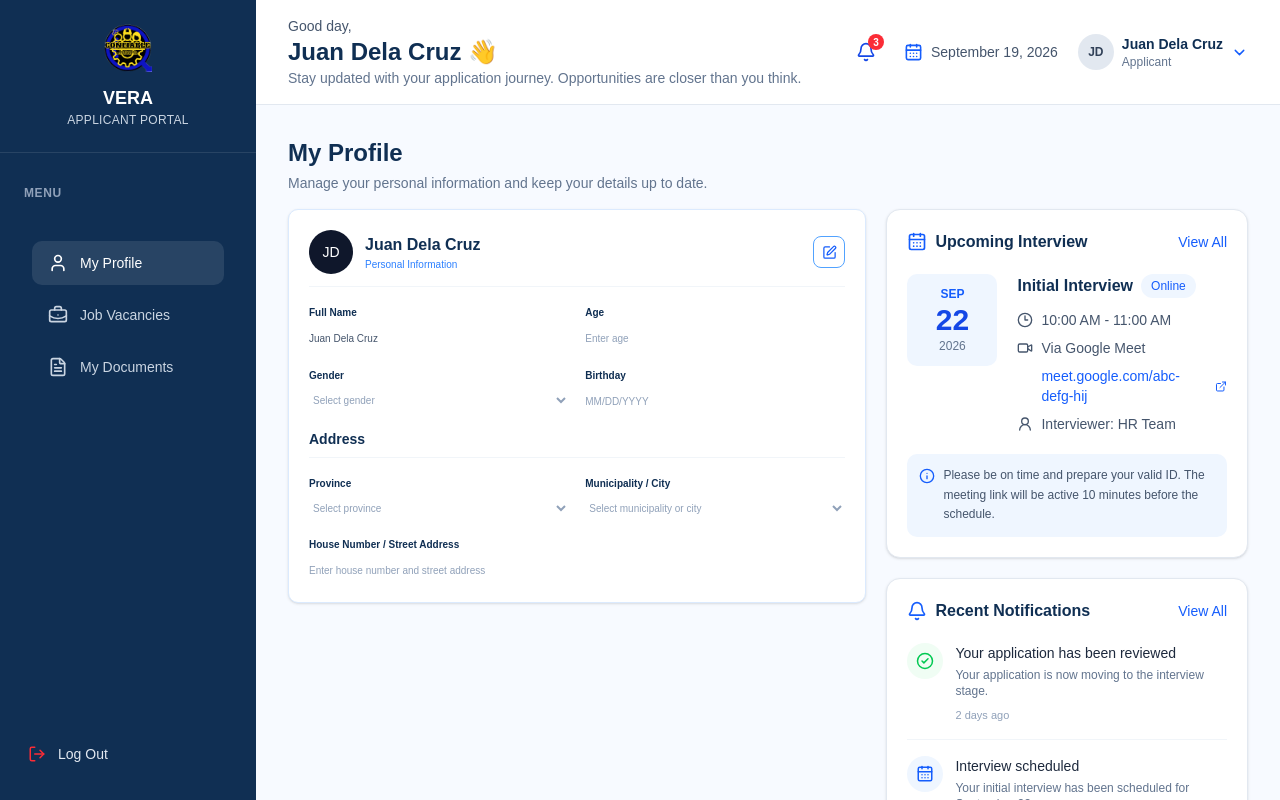
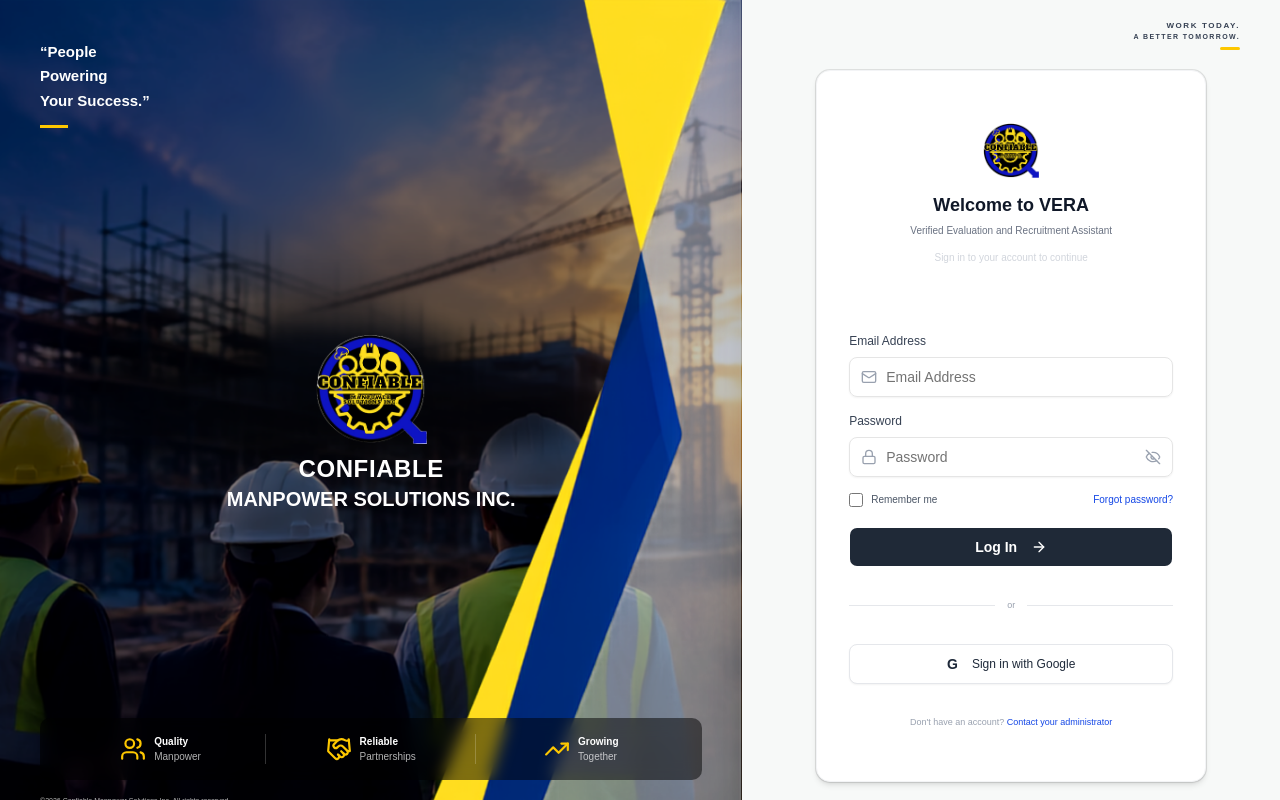
Before and after one commit to Aenyxxx/VERA, a React app in the folder apps/web/: page /login in a window 1280 px wide. Shown: the top 800 px of the page. Built offline with nearby package versions, Linux system fonts and the light colour scheme; the HTML template or start-up script is replaced by a standard one.

Commit message:
Added Log in security and autheticated a successful login operation

```diff
--- a/apps/web/package.json
+++ b/apps/web/package.json
@@ -17,6 +17,7 @@
     "lucide-react": "^1.47.0",
     "react": "^19.2.8",
     "react-dom": "^19.2.8",
+    "react-router-dom": "^7.18.4",
     "shadcn": "^4.21.0",
     "tailwindcss": "^4.3.3",
     "tw-animate-css": "^1.4.0"
--- a/apps/web/src/App.jsx
+++ b/apps/web/src/App.jsx
@@ -1,38 +1,55 @@
-import { useState } from "react";
+import { BrowserRouter, Routes, Route } from "react-router-dom";
 
+import LoginPage from "./pages/login/LoginPage";
 import ApplicantDashboard from "./pages/Applicant/ApplicantDashboard";
 import JobVacancies from "./pages/Applicant/JobVacancies";
 import MyDocuments from "./pages/Applicant/MyDocuments";
+import ProtectedRoute from "./components/ProtectedRoute";
 
 import "./styles/global.css";
 import "./styles/login.css";
 
 function App() {
-  const [activePage, setActivePage] = useState("profile");
+  return (
+    <BrowserRouter>
+      <Routes>
+        <Route
+          path="/login"
+          element={
+              <LoginPage />
+        }
+        />
 
-  return (
-    <>
-      {activePage === "profile" && (
-        <ApplicantDashboard
-          activePage={activePage}
-          onNavigate={setActivePage}
+        <Route
+          path="/applicant"
+          element={
+            <ProtectedRoute>
+              <ApplicantDashboard />
+            </ProtectedRoute>
+          }
         />
-      )}
 
-      {activePage === "jobs" && (
-        <JobVacancies
-          activePage={activePage}
-          onNavigate={setActivePage}
+        <Route
+          path="/applicant/jobs"
+          element={
+            <ProtectedRoute>
+              <JobVacancies />
+            </ProtectedRoute>
+
+          }
         />
-      )}
 
-      {activePage === "documents" && (
-        <MyDocuments
-          activePage={activePage}
-          onNavigate={setActivePage}
+        <Route
+          path="/applicant/documents"
+          element={
+            <ProtectedRoute>
+              <MyDocuments />
+            </ProtectedRoute>
+          }
         />
-      )}
-    </>
+
+      </Routes>
+    </BrowserRouter>
   );
 }
 
--- a/apps/web/src/components/Applicant/dashboard/ApplicantSidebar.jsx
+++ b/apps/web/src/components/Applicant/dashboard/ApplicantSidebar.jsx
@@ -1,3 +1,4 @@
+import { NavLink } from "react-router-dom";
 import {
     User,
     BriefcaseBusiness,
@@ -6,8 +7,18 @@
     X
 } from "lucide-react";
 import logo from "@/assets/images/logo.png";
+import { useNavigate } from "react-router-dom";
 
-function ApplicantSidebar({ open, onClose, activePage, onNavigate }) {
+function ApplicantSidebar({ open, onClose }) {
+
+    const navigate = useNavigate();
+    const handleLogout = () => {
+        localStorage.removeItem("access_token");
+        localStorage.removeItem("user_account");
+
+        navigate("/login");
+    };
+
   return (
     <>
         {open && (
@@ -56,50 +67,57 @@
 
             {/* Navigation */}
             <nav className="mt-10 space-y-2 px-4">
-                <button
-                    type="button"
-                    onClick={() => onNavigate("profile")}
-                    className={`flex w-full items-center gap-3 rounded-lg px-4 py-3 text-sm font-medium transition-colors ${
-                        activePage === "profile"
+
+                <NavLink
+                    to="/applicant"
+                    end
+                    className={({ isActive }) =>
+                        `flex w-full items-center gap-3 rounded-lg px-4 py-3 text-sm font-medium transition-colors ${
+                            isActive
                                 ? "bg-white/10 text-white"
                                 : "text-slate-300 hover:bg-white/10 hover:text-white"
-                    }`}
+                        }`
+                    }
                 >
                     <User size={20} />
                     <span>My Profile</span>
-                </button>
+                </NavLink>
 
-                <button
-                    type="button"
-                    onClick={() => onNavigate("jobs")}
-                    className={`flex w-full items-center gap-3 rounded-lg px-4 py-3 text-sm font-medium transition-colors ${
-                        activePage === "jobs"
+
+                <NavLink
+                    to="/applicant/jobs"
+                    className={({ isActive }) =>
+                        `flex w-full items-center gap-3 rounded-lg px-4 py-3 text-sm font-medium transition-colors ${
+                            isActive
                                 ? "bg-white/10 text-white"
                                 : "text-slate-300 hover:bg-white/10 hover:text-white"
-                    }`}
+                        }`
+                    }
                 >
                     <BriefcaseBusiness size={20} />
                     <span>Job Vacancies</span>
-                </button>
+                </NavLink>
 
-                <button
-                    type="button"
-                    onClick={() => onNavigate("documents")}
-                    className={`flex w-full items-center gap-3 rounded-lg px-4 py-3 text-sm font-medium transition-colors ${
-                        activePage === "documents"
+                <NavLink
+                    to="/applicant/documents"
+                    className={({ isActive }) =>
+                        `flex w-full items-center gap-3 rounded-lg px-4 py-3 text-sm font-medium transition-colors ${
+                            isActive
                                 ? "bg-white/10 text-white"
                                 : "text-slate-300 hover:bg-white/10 hover:text-white"
-                    }`}
+                        }`
+                    }
                 >
                     <FileText size={20} />
                     <span>My Documents</span>
-                </button>
+                </NavLink>
             </nav>
         </div>
         {/* Logout */}
         <div className="absolute bottom-6 left-0 w-full px-3">
             <button
                 type="button"
+                onClick={handleLogout}
                 className="flex w-full items-center gap-3 rounded-md px-4 py-3 text-sm font-medium text-slate-200 hover:bg-white/10"
                 >
                 <LogOut size={18} className="text-red-500" />
--- /dev/null
+++ b/apps/web/src/components/ProtectedRoute.jsx
@@ -0,0 +1,13 @@
+import { Navigate } from "react-router-dom";
+
+function ProtectedRoute({ children }) {
+  const token = localStorage.getItem("access_token");
+
+  if (!token) {
+    return <Navigate to="/login" replace />;
+  }
+
+  return children;
+}
+
+export default ProtectedRoute;
--- a/apps/web/src/lib/api.js
+++ b/apps/web/src/lib/api.js
@@ -6,6 +6,10 @@
         Authorization: `Bearer ${token}`
     };
 
+    if (token) {
+        headers.Authorization = `Bearer ${token}`;
+    }
+
     return fetch(url, {
         ...options,
         headers
--- a/apps/web/src/pages/Applicant/ApplicantDashboard.jsx
+++ b/apps/web/src/pages/Applicant/ApplicantDashboard.jsx
@@ -6,7 +6,7 @@
 import RecentNotifications from "@/components/Applicant/dashboard/RecentNotifications";
 import ProfileInformation from "@/components/Applicant/dashboard/ProfileInformation";
 
-function ApplicantDashboard({ activePage, onNavigate }) {
+function ApplicantDashboard() {
   const [sidebarOpen, setSidebarOpen] = useState(false);
 
   return (
@@ -15,8 +15,6 @@
       <ApplicantSidebar
         open={sidebarOpen}
         onClose={() => setSidebarOpen(false)}
-        activePage={activePage}
-        onNavigate={onNavigate}
       />
 
       <main className="min-h-screen lg:ml-64">
--- a/apps/web/src/pages/Applicant/JobVacancies.jsx
+++ b/apps/web/src/pages/Applicant/JobVacancies.jsx
@@ -49,7 +49,7 @@
   },
 ];
 
-function JobVacancies({ activePage, onNavigate }) {
+function JobVacancies() {
   const [sidebarOpen, setSidebarOpen] = useState(false);
   const [selectedJob, setSelectedJob] = useState(null);
 
@@ -58,8 +58,6 @@
       <ApplicantSidebar
         open={sidebarOpen}
         onClose={() => setSidebarOpen(false)}
-        activePage={activePage}
-        onNavigate={onNavigate}
       />
 
       <main className="min-h-screen lg:ml-64">
--- a/apps/web/src/pages/Applicant/MyDocuments.jsx
+++ b/apps/web/src/pages/Applicant/MyDocuments.jsx
@@ -35,7 +35,7 @@
   },
 ];
 
-function MyDocuments({ activePage, onNavigate }) {
+function MyDocuments() {
 const [sidebarOpen, setSidebarOpen] = useState(false);
 const [activeTab, setActiveTab] = useState("resume");
 const [showUploadModal, setShowUploadModal] = useState(false);
@@ -50,8 +50,6 @@
       <ApplicantSidebar
         open={sidebarOpen}
         onClose={() => setSidebarOpen(false)}
-        activePage={activePage}
-        onNavigate={onNavigate}
       />
 
       <main className="min-h-screen lg:ml-64">
```
Also changed, not shown: apps/web/src/components/login/LoginForm.jsx (+27 -19 lines), 2 other files (tests, documents, lock files or other folders). Lines whose indentation alone changed are shown as unchanged.
